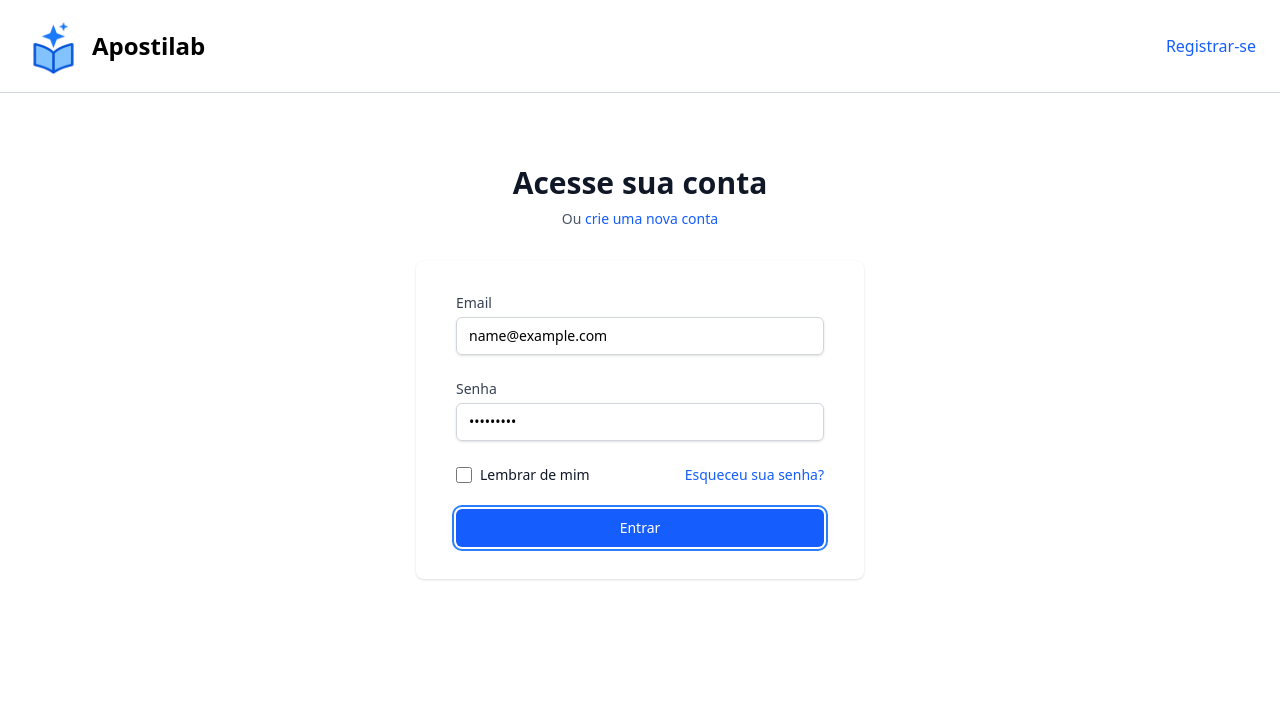
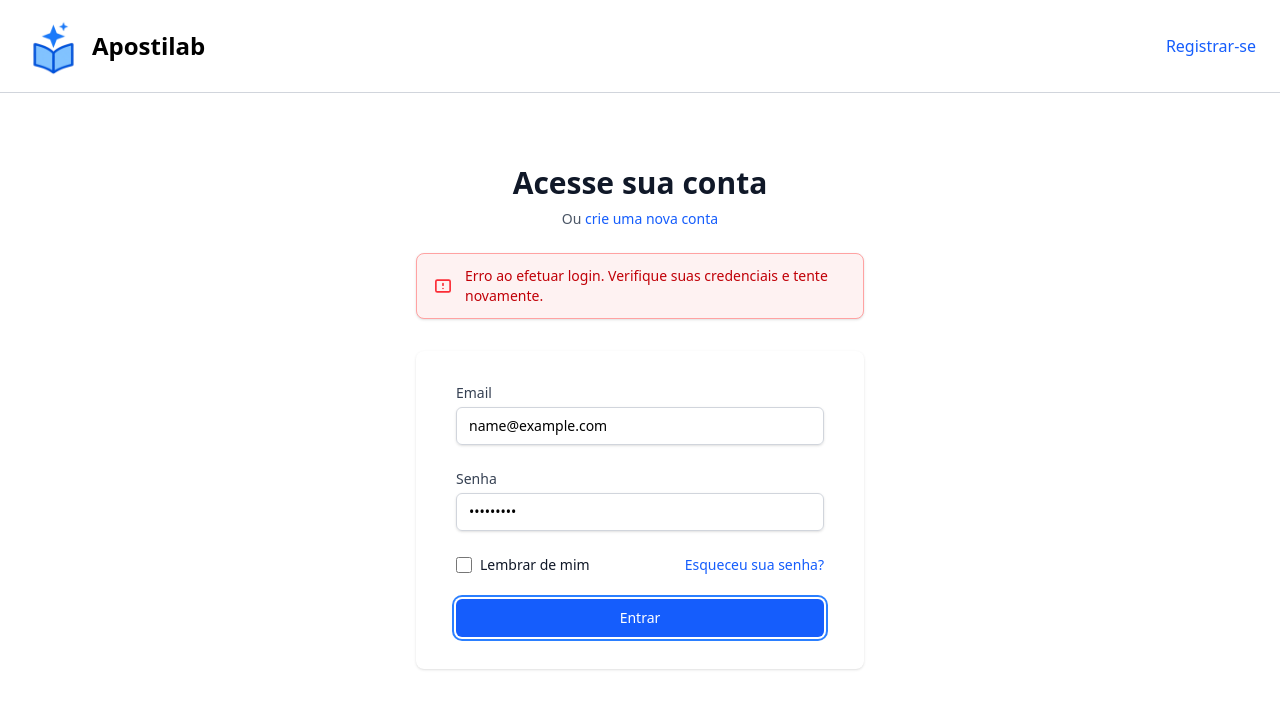
Before and after one commit to AnriaW/PDS-grupo3, a React (Vite) app: page /login in a window 1280 px wide. Both pictures are taken after typing "name@example.com", "Sample123" into the empty fields and a click on the button "Entrar". Shown: the top 708 px of the page. Built offline with nearby package versions, Linux system fonts and the light colour scheme; no server answers.

Commit message:
feat: login com feedback de erro e carregamento

```diff
--- a/src/pages/Login.jsx
+++ b/src/pages/Login.jsx
@@ -3,10 +3,14 @@ import { useAuth } from '../hooks/useAuth';
 import { useNavigate, Link } from 'react-router-dom';
 import Header from '../components/Header';
 
+const displayError = () => {
+}
+
 const Login = () => {
   const [email, setEmail] = useState('');
   const [password, setPassword] = useState('');
-  const [_error, setError] = useState('');
+  const [_error, setError] = useState(false);
+  const [_isLoading, setIsLoading] = useState(false);
   const { login } = useAuth();
   const navigate = useNavigate();
 
@@ -15,11 +19,15 @@ const Login = () => {
     setError('');
 
     try {
+      setIsLoading(true);
+      setError(false);
       await login(email, password);
       navigate('/library');
     } catch (error) {
-        setError('Login falhou', error)
+      setError(true)
       console.log('Login falhou')
+    } finally {
+      setIsLoading(false);
     }
   };
 
@@ -45,6 +53,8 @@ const Login = () => {
           </nav>
         </div>
       </header>
+
+
       <div className="sm:mx-auto sm:w-full sm:max-w-md pt-12">
         <h2 className="mt-6 text-center text-3xl font-extrabold text-gray-900">
           Acesse sua conta
@@ -56,6 +66,28 @@ const Login = () => {
           </Link>
         </p>
       </div>
+      {_error && (
+        <div
+          id="error-message"
+          className="max-w-md mx-auto mt-6 flex items-center gap-3 rounded-lg border border-red-300 bg-red-50 px-4 py-3 text-sm text-red-700 shadow-sm animate-fade-in"
+        >
+          <svg
+            xmlns="http://www.w3.org/2000/svg"
+            className="h-5 w-5 flex-shrink-0 text-red-500"
+            fill="none"
+            viewBox="0 0 24 24"
+            stroke="currentColor"
+            strokeWidth={2}
+          >
+            <path
+              strokeLinecap="round"
+              strokeLinejoin="round"
+              d="M12 9v2m0 4h.01M5.07 19h13.86c.9 0 1.63-.73 1.63-1.63V6.63C20.56 5.73 19.83 5 18.93 5H5.07C4.17 5 3.44 5.73 3.44 6.63v10.74C3.44 18.27 4.17 19 5.07 19z"
+            />
+          </svg>
+          <span>Erro ao efetuar login. Verifique suas credenciais e tente novamente.</span>
+        </div>
+      )}
 
       <div className="mt-8 sm:mx-auto sm:w-full sm:max-w-md">
         <div className="bg-white py-8 px-4 shadow sm:rounded-lg sm:px-10">
@@ -121,7 +153,8 @@ const Login = () => {
                 type="submit"
                 className="w-full flex justify-center py-2 px-4 border border-transparent rounded-md shadow-sm text-sm font-medium text-white bg-blue-600 hover:bg-blue-700 focus:outline-none focus:ring-2 focus:ring-offset-2 focus:ring-blue-500"
               >
-                    Entrar
+                <div id="login-button-text"
+                >{_isLoading ? 'Entrando...' : 'Entrar'}</div>
               </button>
             </div>
           </form>
```
Also changed, not shown: src/services/api.js (indentation only). Lines whose indentation alone changed are shown as unchanged.
